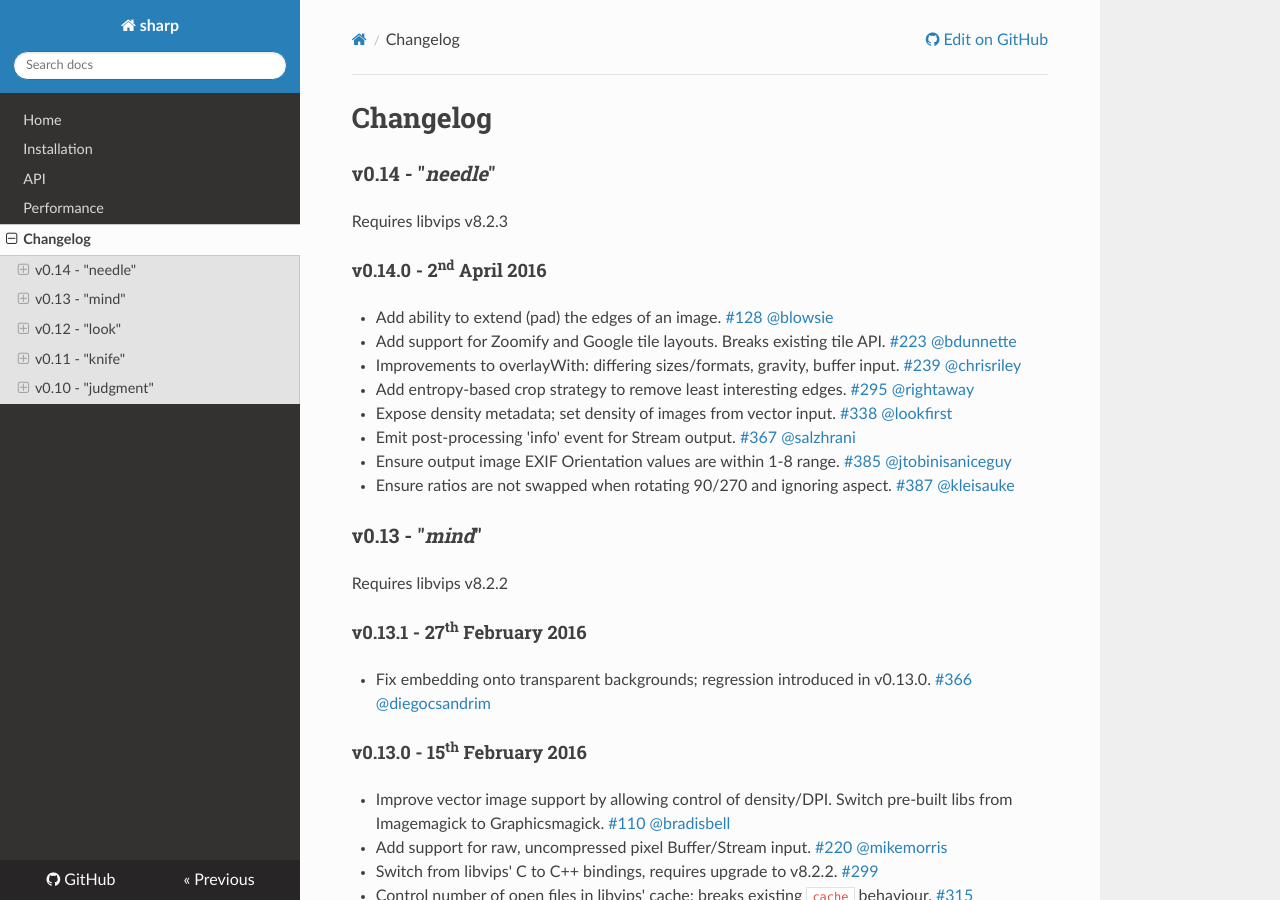
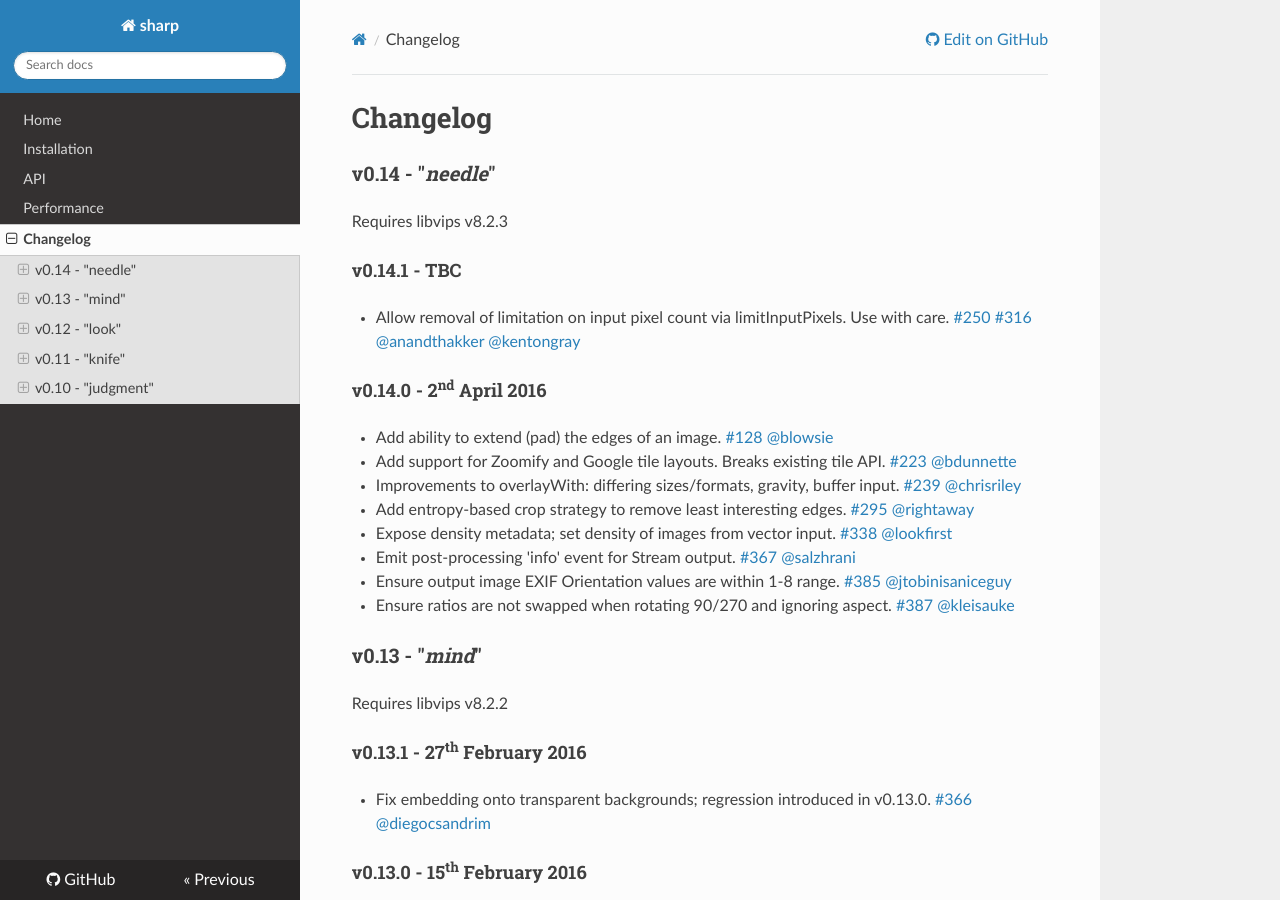
Before and after one commit to webgurucan/node-image-handler, an MkDocs documentation site: the page built from docs/changelog.md, in a window 1280 px wide and 900 px high. Built offline with MkDocs 1.6.1, drawn with Linux system fonts in a browser that asks for light colours; nearby versions of some CDN libraries; old or Windows-style settings are respelled for this version of MkDocs.

Commit message:
Speed up limitInputPixels test case
Update changelog

```diff
--- a/docs/changelog.md
+++ b/docs/changelog.md
@@ -3,6 +3,14 @@
 ### v0.14 - "*needle*"
 
 Requires libvips v8.2.3
+
+#### v0.14.1 - TBC
+
+* Allow removal of limitation on input pixel count via limitInputPixels. Use with care.
+  [#250](https://github.com/lovell/sharp/issues/250)
+  [#316](https://github.com/lovell/sharp/pull/316)
+  [@anandthakker](https://github.com/anandthakker)
+  [@kentongray](https://github.com/kentongray)
 
 #### v0.14.0 - 2<sup>nd</sup> April 2016
 
```
Also changed, not shown: 1 other file.
